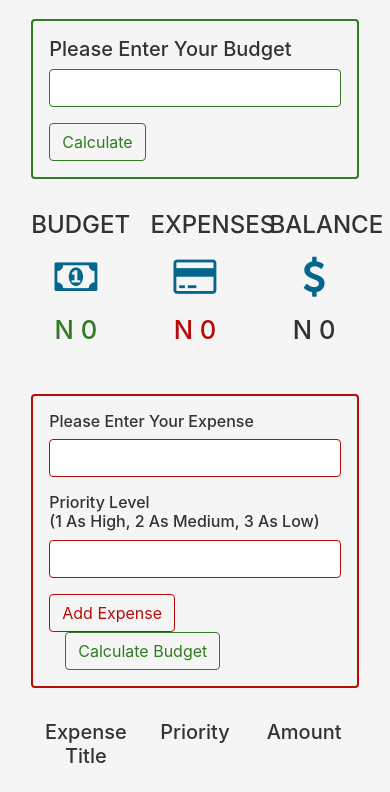
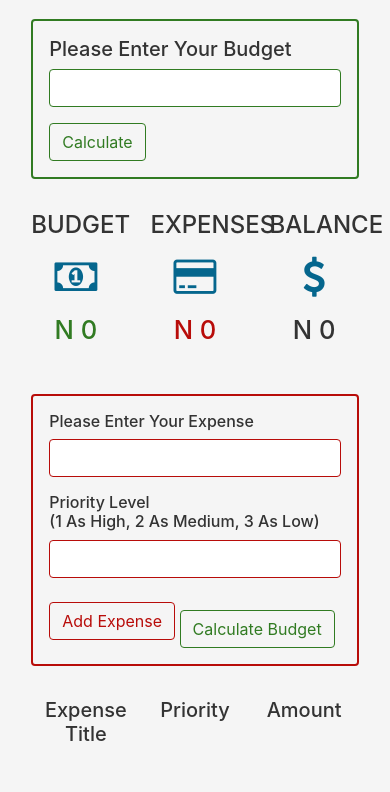
Before and after one commit to FunsoAdetola/Budget-app, a plain HTML site: page index.html in a window 390 px wide. Shown: the part 71-863 px from the top of the page. Drawn offline with nearby package versions, Linux system fonts and the light colour scheme.

Commit message:
Update styles.css

```diff
--- a/css/styles.css
+++ b/css/styles.css
@@ -57,6 +57,12 @@ body {
 #budget-submit{
   margin-left: 1rem;
 
+}
+@media(max-width:768px){
+  #budget-submit{
+    margin-left: 0;
+    margin-top: 1rem;
+  }
 }
 .edit-icon {
   color: var(--mainBlue);
```
